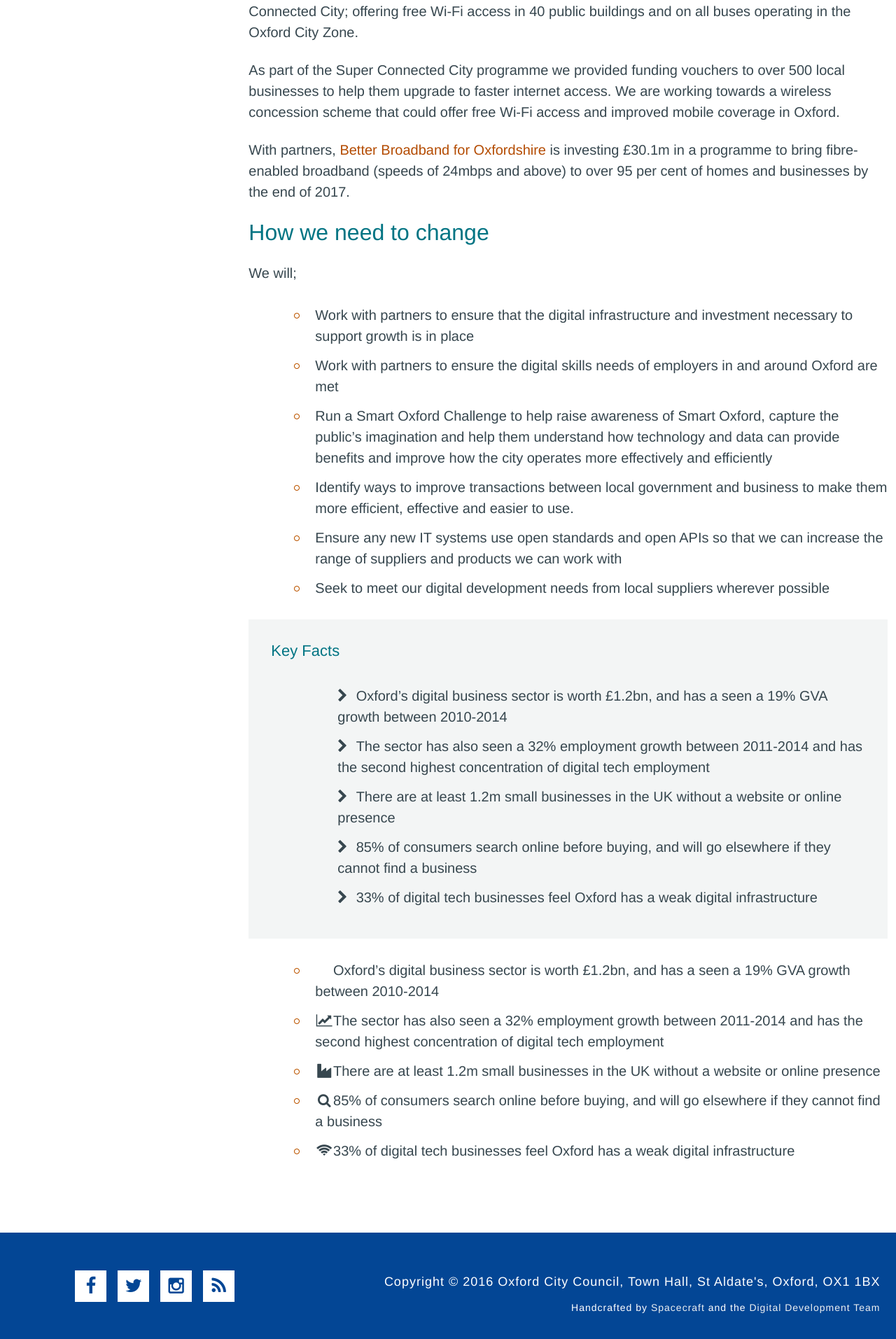
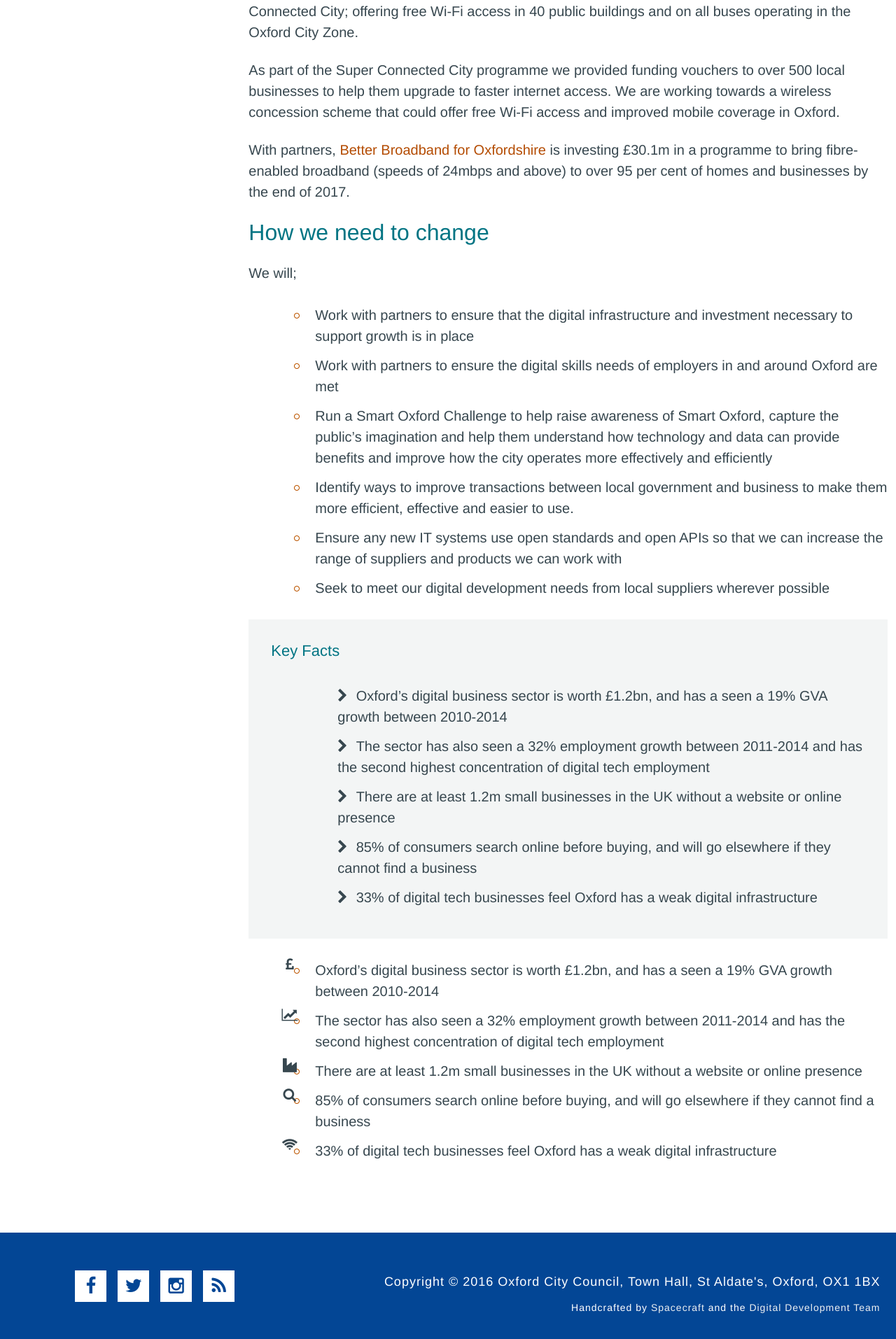
Before and after one commit to OxfordCityCouncil/OxfordCityCouncil.github.io, a Jekyll site: the page built from strategy/supporting-business-growth.html, in a window 1280 px wide. Shown: the part 918-2831 px from the top of the page at 70% size. Built offline with Jekyll 4.4.1, drawn with Linux system fonts in a browser that asks for light colours; nearby versions of some CDN libraries; library files that are not in the unit come from our copies.

Commit message:
icon list

```diff
--- a/strategy/supporting-business-growth.html
+++ b/strategy/supporting-business-growth.html
@@ -37,10 +37,10 @@
     </aside>
 </div>
 
-<ul>
-    <li><i class="fa fa-gb fa-fw" aria-hidden="true"></i>Oxford’s digital business sector is worth £1.2bn, and has a seen a 19% GVA growth between 2010-2014</li>
-    <li><i class="fa fa-line-chart fa-fw" aria-hidden="true"></i>The sector has also seen a 32% employment growth between 2011-2014 and has the second highest concentration of digital tech employment</li>
-    <li><i class="fa fa-industry fa-fw" aria-hidden="true"></i>There are at least 1.2m small businesses in the UK without a website or online presence</li>
-    <li><i class="fa fa-search fa-fw" aria-hidden="true"></i>85% of consumers search online before buying, and will go elsewhere if they cannot find a business</li>
-    <li><i class="fa fa-wifi fa-fw" aria-hidden="true"></i>33% of digital tech businesses feel Oxford has a weak digital infrastructure</li>
+<ul class="fa-ul">
+    <li><i class="fa-li fa fa-gbp fa-fw" aria-hidden="true"></i>Oxford’s digital business sector is worth £1.2bn, and has a seen a 19% GVA growth between 2010-2014</li>
+    <li><i class="fa-li fa fa-line-chart fa-fw" aria-hidden="true"></i>The sector has also seen a 32% employment growth between 2011-2014 and has the second highest concentration of digital tech employment</li>
+    <li><i class="fa-li fa fa-industry fa-fw" aria-hidden="true"></i>There are at least 1.2m small businesses in the UK without a website or online presence</li>
+    <li><i class="fa-li fa fa-search fa-fw" aria-hidden="true"></i>85% of consumers search online before buying, and will go elsewhere if they cannot find a business</li>
+    <li><i class="fa-li fa fa-wifi fa-fw" aria-hidden="true"></i>33% of digital tech businesses feel Oxford has a weak digital infrastructure</li>
 </ul>
```
